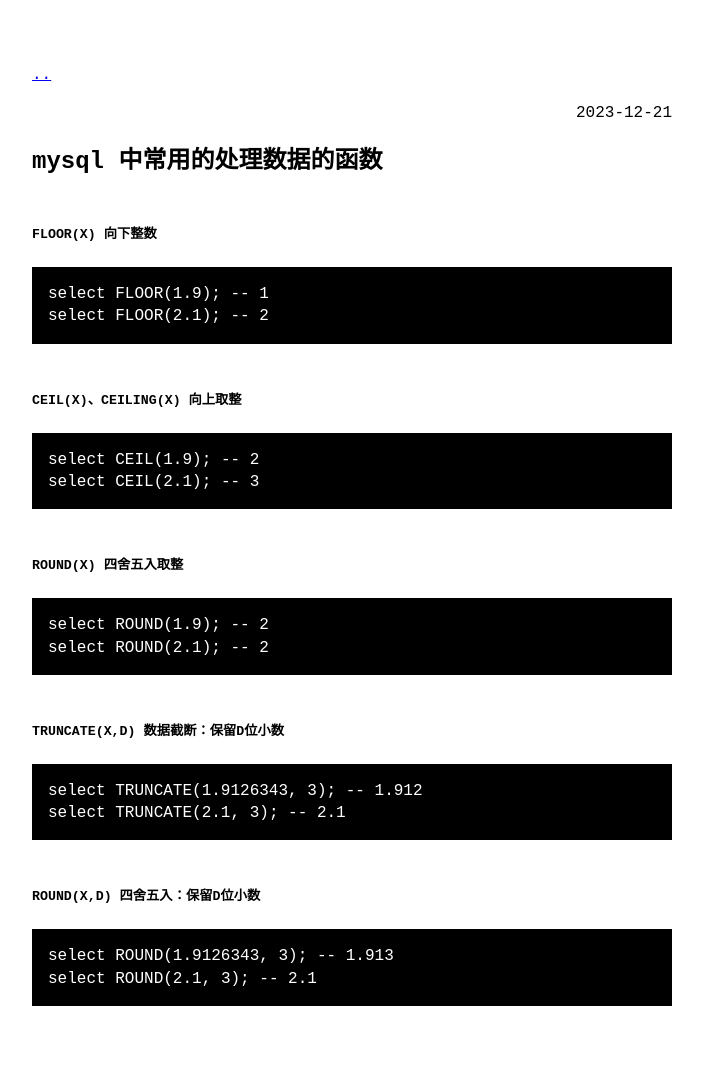
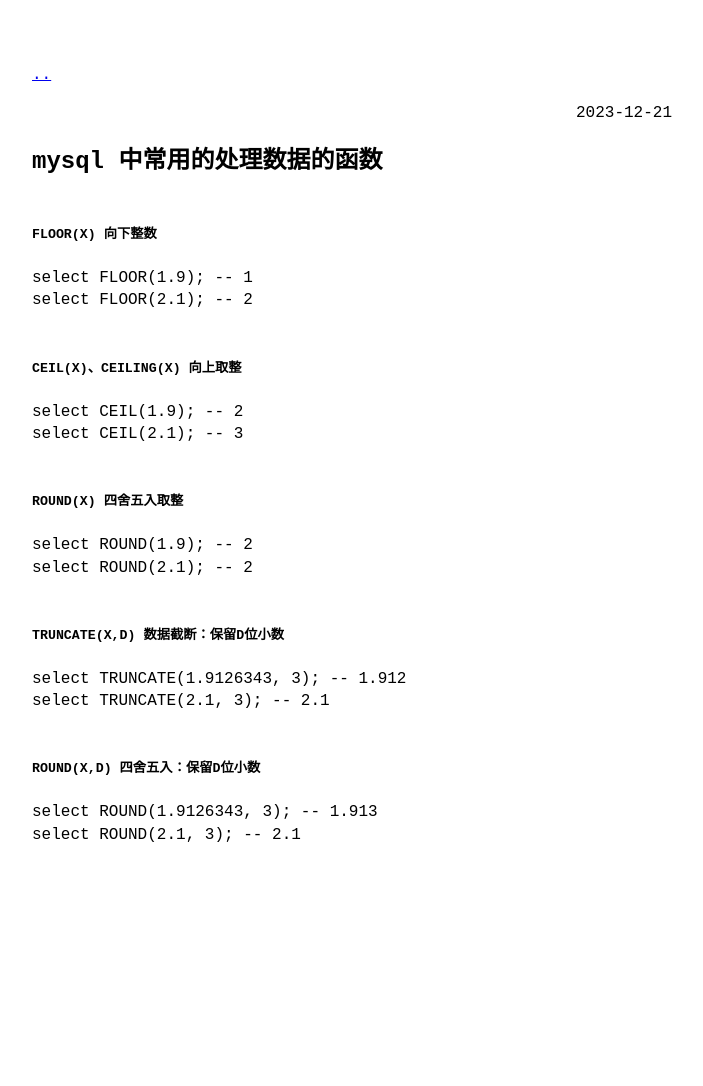
Before and after one commit to Jurneez/doraemon, a Jekyll site: the page built from _posts/2023-12-21-mysql-number-handle-function.md, in a window 1280 px wide. Shown: the whole page, without its empty margins (288-991 px from the left). Built offline with Jekyll 4.4.1, drawn with Linux system fonts in a browser that asks for light colours; after the commit the page ends 926 px from its top, so only the background shows below that.

Commit message:
mysql 中常用的处理数据的函数

````diff
--- a/_posts/2023-12-21-mysql-number-handle-function.md
+++ b/_posts/2023-12-21-mysql-number-handle-function.md
@@ -5,27 +5,27 @@ category: mysql
 ---
 
 ##### FLOOR(X) 向下整数
-```sql
+<pre>
 select FLOOR(1.9); -- 1
 select FLOOR(2.1); -- 2
-```
+</pre>
 ##### CEIL(X)、CEILING(X) 向上取整
-```sql
+<pre>
 select CEIL(1.9); -- 2
 select CEIL(2.1); -- 3
-```
+</pre>
 ##### ROUND(X) 四舍五入取整
-```sql
+<pre>
 select ROUND(1.9); -- 2
 select ROUND(2.1); -- 2
-```
+</pre>
 ##### TRUNCATE(X,D) 数据截断：保留D位小数
-```sql
+<pre>
 select TRUNCATE(1.9126343, 3); -- 1.912
 select TRUNCATE(2.1, 3); -- 2.1
-```
+</pre>
 ##### ROUND(X,D) 四舍五入：保留D位小数
-```sql
+<pre>
 select ROUND(1.9126343, 3); -- 1.913
 select ROUND(2.1, 3); -- 2.1
-```
+</pre>
````
